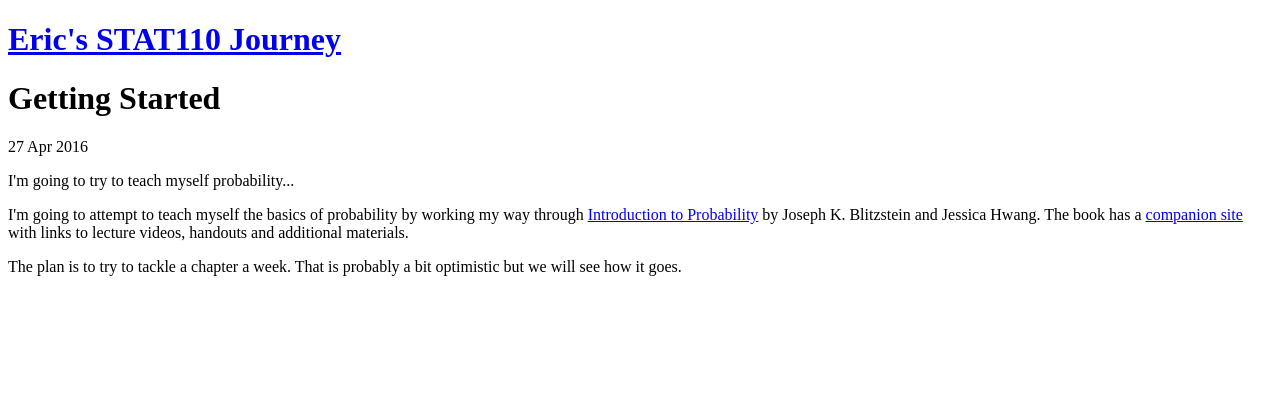
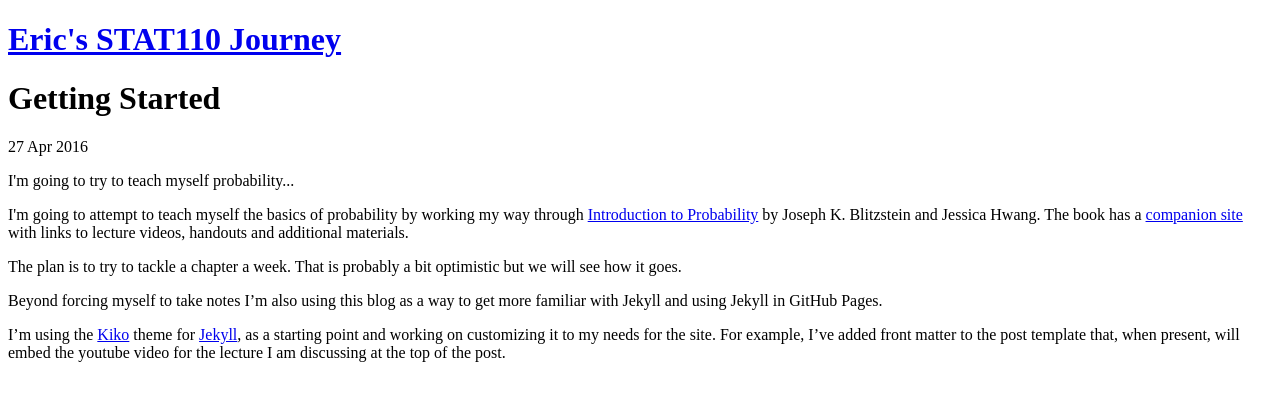
Before and after one commit to ebailey78/STAT101, a Jekyll site: the page built from _posts/2016-04-27-getting_started.md, in a window 1280 px wide. Shown: the top 401 px of the page. Built offline with Jekyll 4.4.1, drawn with Linux system fonts in a browser that asks for light colours.

Commit message:
Update 2016-04-27-getting_started.md

```diff
--- a/_posts/2016-04-27-getting_started.md
+++ b/_posts/2016-04-27-getting_started.md
@@ -10,3 +10,7 @@ lead: >
 <p>
   The plan is to try to tackle a chapter a week. That is probably a bit optimistic but we will see how it goes.
 </p>
+
+Beyond forcing myself to take notes I'm also using this blog as a way to get more familiar with Jekyll and using Jekyll in GitHub Pages.
+
+I'm using the [Kiko](http://github.com/gfjaru/Kiko) theme for [Jekyll](http://jekyllrb.com), as a starting point and working on customizing it to my needs for the site. For example, I've added front matter to the post template that, when present, will embed the youtube video for the lecture I am discussing at the top of the post.
```
